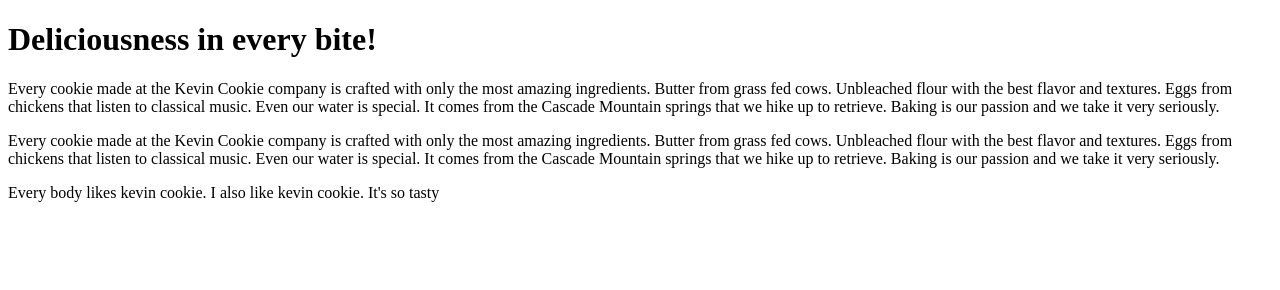
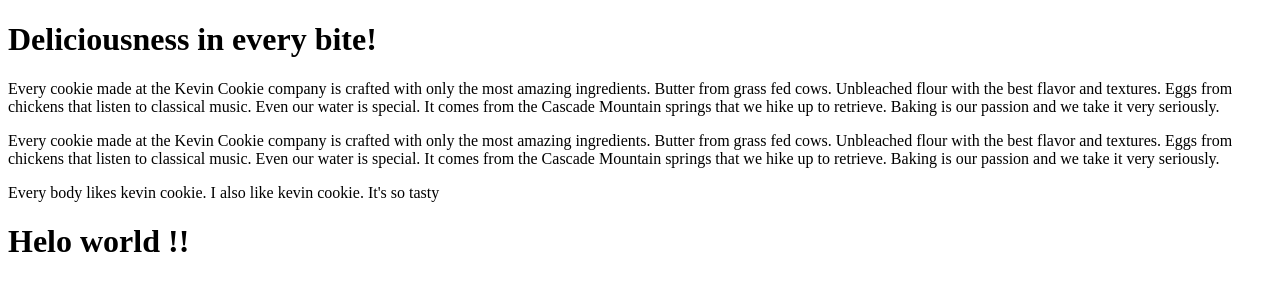
Before and after one commit to Yondhen123/cookie.com, a plain HTML site: page index.htm in a window 1280 px wide. Drawn offline with Linux system fonts and the light colour scheme.

Commit message:
Update index.htm

```diff
--- a/index.htm
+++ b/index.htm
@@ -7,5 +7,6 @@
 
 <p>Every cookie made at the Kevin Cookie company is crafted with only the most amazing ingredients. Butter from grass fed cows. Unbleached flour with the best flavor and textures. Eggs from chickens that listen to classical music. Even our water is special. It comes from the Cascade Mountain springs that we hike up to retrieve. Baking is our passion and we take it very seriously.</p>
 <p> Every body likes kevin cookie. I also like kevin cookie. It's so tasty</>
+  <h1> Helo world !!</h1>
 </body>
 </html>
```
